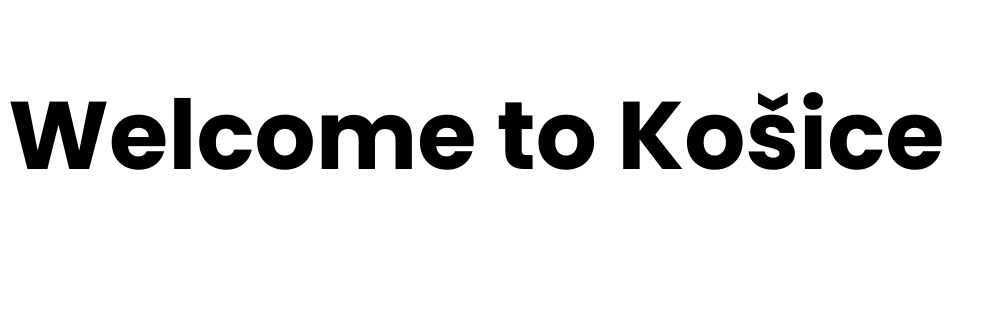
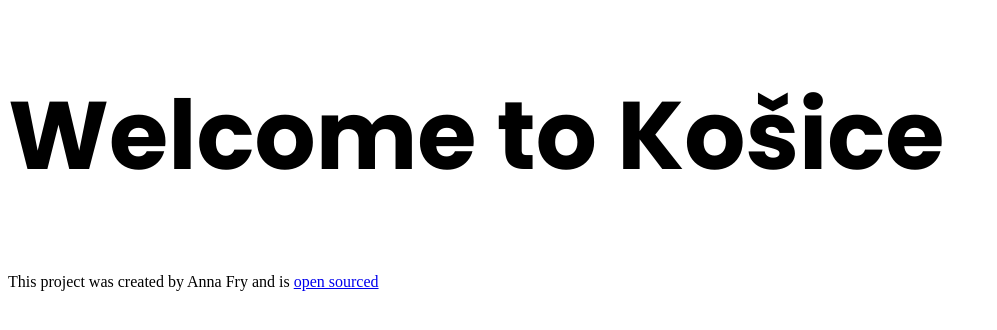
Before and after one commit to annafry95/kosice-travel-project, a plain HTML site: page index.html in a window 1280 px wide. Shown: the whole page, without its empty margins (0-997 px from the left). Drawn offline with Linux system fonts and the light colour scheme.

Commit message:
Added github link to footer

```diff
--- a/index.html
+++ b/index.html
@@ -14,5 +14,11 @@
   </head>
   <body>
     <h1>Welcome to Košice</h1>
+    <footer>
+      This project was created by Anna Fry and is
+      <a href="https://github.com/annafry95/kosice-travel-project"
+        >open sourced</a
+      >
+    </footer>
   </body>
 </html>
```
